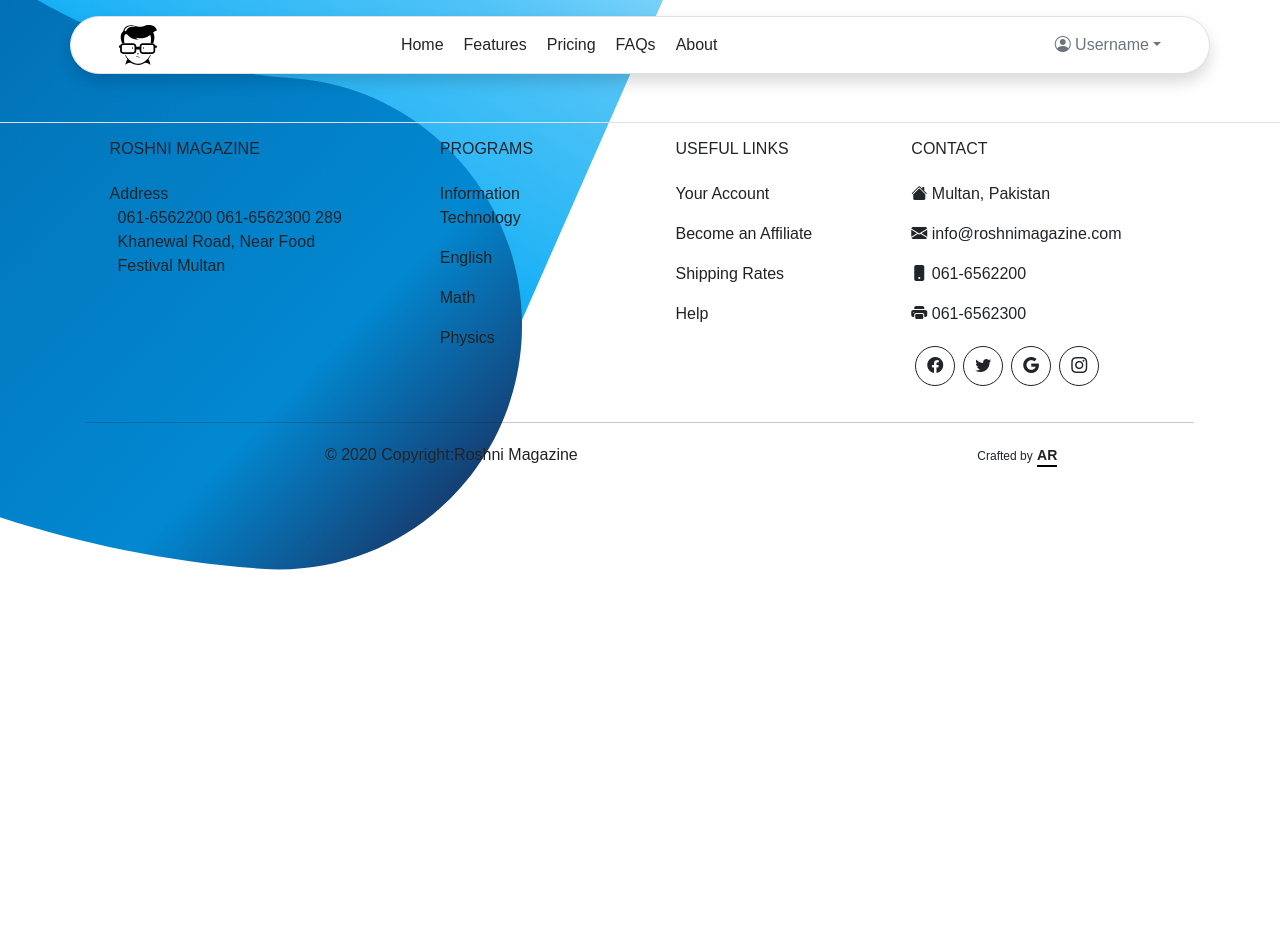
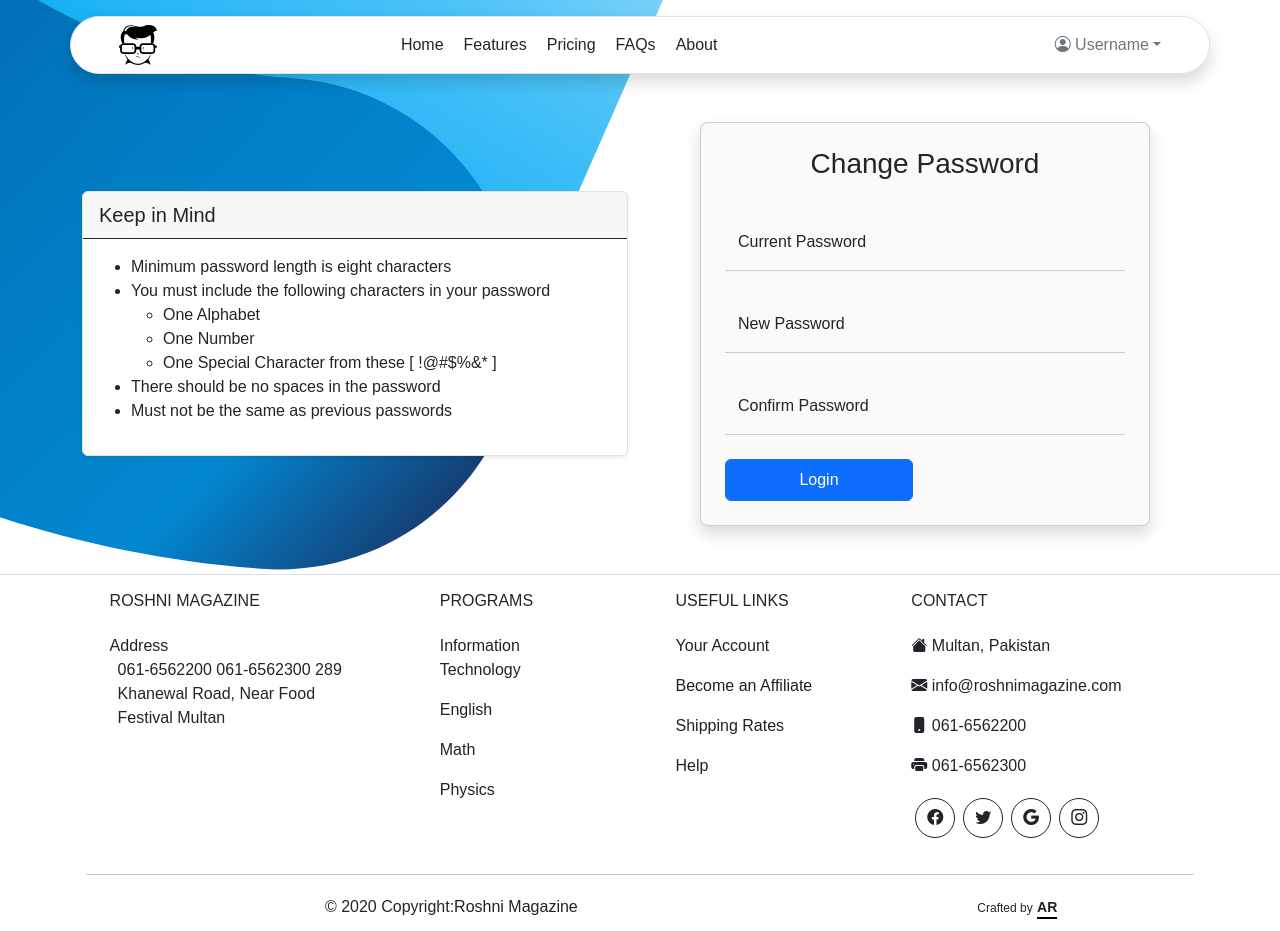
Before and after one commit to Jibran-Sajid/paper-gen, a React (Create React App) app: page / in a window 1280 px wide. Before the commit the page ends 800 px from the top, so only its background shows below. Built offline with nearby package versions, Linux system fonts and the light colour scheme.

Commit message:
added change-password page

```diff
--- a/src/App.js
+++ b/src/App.js
@@ -1,4 +1,5 @@
 import React from 'react';
+import ChangePassword from './change-password/ChangePassword';
 import Footer from './components/Footer';
 import Navbar from './components/Navbar';
 import './css/background.css';
@@ -7,6 +8,19 @@ function App() {
   return (
     <div>
       <Navbar />
+
+      {/* <!-- Container --> */}
+      <div class="container">
+
+        {/* <!-- Row --> */}
+        <div class="row mt-md-5">
+            <ChangePassword />
+        </div>
+        {/* <!-- Row --> */}
+
+      </div>
+      {/* <!-- Container --> */}
+
       <Footer />
     </div>
   );
--- /dev/null
+++ b/src/change-password/ChangePassword.js
@@ -0,0 +1,105 @@
+import React from "react"
+
+let ChangePassword = () => {
+    return(
+        <React.Fragment>
+        {/* <!-- Rules --> */}
+            <div class="col-md-6 d-flex align-items-center my-3 my-md-0 my-lg-0">
+
+                <div class="w-100">
+
+                    {/* <!-- Card --> */}
+                    <div class="card border shadow-sm">
+                        <div class="card-header border-dark">
+                            <span class="card-title fs-5 text-dark">Keep in Mind</span>
+                        </div>
+                        <div class="card-body">
+                            <ul>
+                                <li>Minimum password length is eight characters</li>
+                                <li>
+                                    You must include the following characters in your password
+                                    <ul>
+                                        <li>One Alphabet</li>
+                                        <li>One Number</li>
+                                        <li>One Special Character from these [ !@#$%&* ]</li>
+                                    </ul>
+                                </li>
+                                <li>There should be no spaces in the password</li>
+                                <li>Must not be the same as previous passwords</li>
+                                {/* <!-- <li></li>
+                                <li></li> --> */}
+                            </ul>
+                        </div>
+                    </div>
+                    {/* <!-- Card --> */}
+
+                </div>
+
+            </div>
+            {/* <!-- Rules --> */}
+
+            {/* <!-- Form --> */}
+            <div class="col-md-6 d-flex align-items-center my-3 my-md-0 my-lg-0">
+
+                <div class="w-100 px-lg-5">
+
+                    {/* <!-- Card --> */}
+                    <div class="card rounded rounded-3 form shadow">
+
+                        {/* <!-- Card Body --> */}
+                        <div class="card-body p-4">
+
+                            <form class="row">
+
+                                {/* <!-- Heading --> */}
+                                <div class="col-12 text-center">
+                                    <h3><span class="fancy-link pb-1">Change Password</span></h3>
+                                </div>
+
+                                {/* <!-- Current Passowrd --> */}
+                                <div class="col-12 mt-4">
+                                    <div class="form-floating">
+                                        <input type="password" class="form-control input rounded-0" id="cPassword" name="cPassword" placeholder="Password" required />
+                                        <label for="cPassword">Current Password</label>
+                                    </div>
+                                </div>
+
+                                {/* <!-- New Password --> */}
+                                <div class="col-12 mt-4">
+                                    <div class="form-floating">
+                                        <input type="password" class="form-control input rounded-0" id="newPassword" name="newPassword" placeholder="Password" required />
+                                        <label for="newPassword">New Password</label>
+                                    </div>
+                                </div>
+
+                                {/* <!-- Confirm Password --> */}
+                                <div class="col-12 mt-4">
+                                    <div class="form-floating">
+                                        <input type="password" class="form-control input rounded-0" id="confirmPassword" name="confirmPassword" placeholder="Password" required />
+                                        <label for="confirmPassword">Confirm Password</label>
+                                    </div>
+                                </div>
+
+                                {/* <!-- -- Button -- --> */}
+                                <div class="col-md-6 d-grid mt-4">
+                                    <button class="btn btn-primary py-2" id="btnSave"> Login </button>
+                                </div>
+
+                            </form>
+
+                        </div>
+                        {/* <!-- Card body --> */}
+
+                    </div>
+                    {/* <!-- Card --> */}
+
+                </div>
+
+            </div>
+            {/* <!-- Form --> */}
+
+        </React.Fragment>
+    )
+}
+
+export default ChangePassword;
--- a/src/index.js
+++ b/src/index.js
@@ -1,9 +1,15 @@
 import React from 'react';
-import ReactDOM from 'react-dom';
+import ReactDOM from 'react-dom/client';
 import App from './App';
 import './index.css';
 
-ReactDOM.render(
-  <App />,
+// ReactDOM.render(
+//   <App />,
+//   document.getElementById('root')
+// );
+
+
+const root = ReactDOM.createRoot(
   document.getElementById('root')
 );
+root.render(<App />);
```
